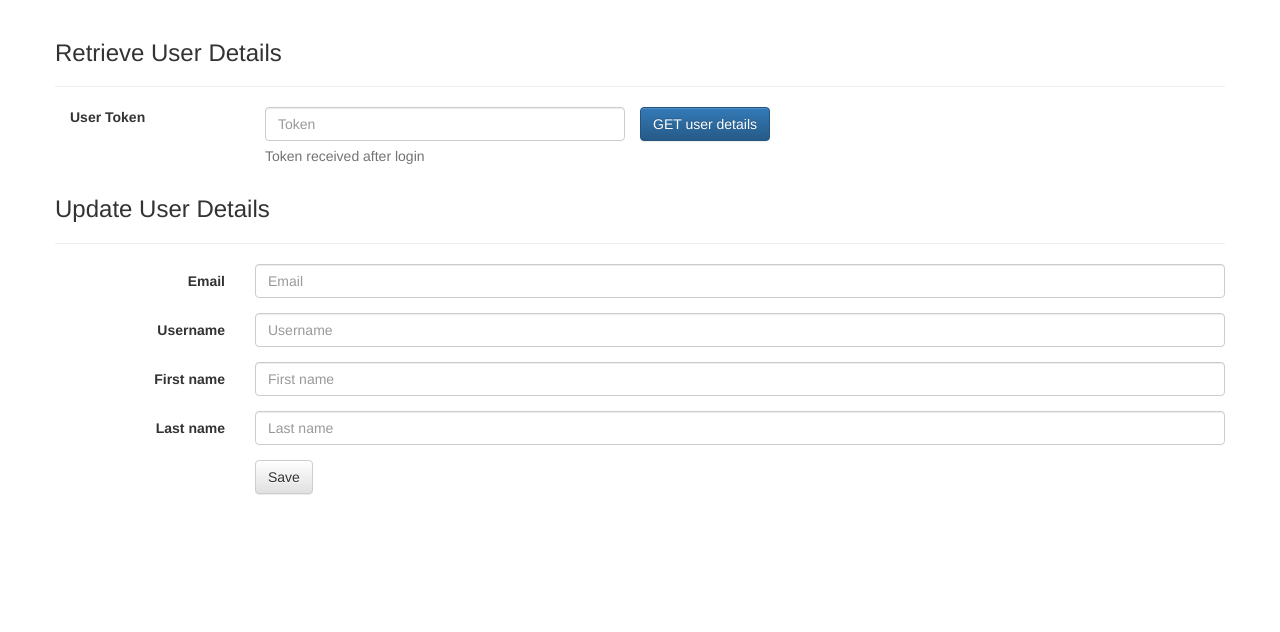
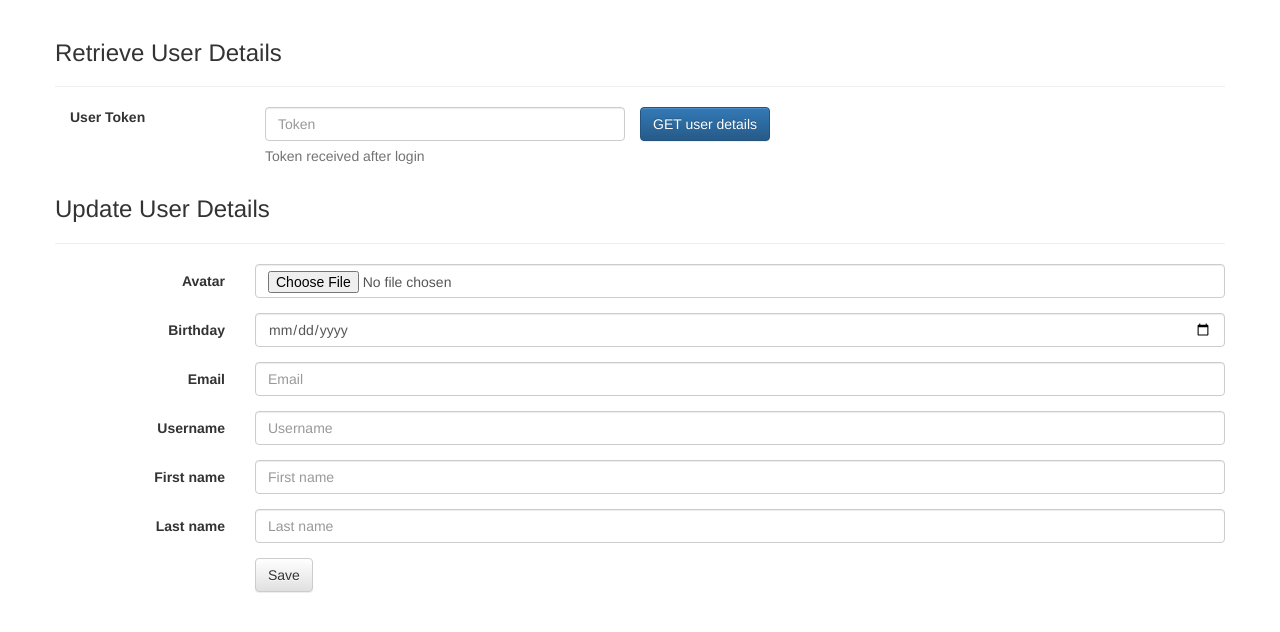
Before and after one commit to pastasha/test_project, a Django app: page /user-details/ in a window 1280 px wide. Shown: the part 52-684 px from the top of the page. Run offline with Django 3.2, Linux system fonts and the light colour scheme; some libraries are stand-ins or nearby versions.

Commit message:
second commit

```diff
--- a/rest_auth/serializers.py
+++ b/rest_auth/serializers.py
@@ -129,7 +129,7 @@ class UserDetailsSerializer(serializers.ModelSerializer):
     """
     class Meta:
         model = UserModel
-        fields = ('pk', 'username', 'email', 'first_name', 'last_name')
+        fields = ('pk', 'username', 'email', 'first_name', 'last_name', 'avatar', 'birthday')
         read_only_fields = ('email', )
 
 
--- a/test_task/templates/fragments/user_details_form.html
+++ b/test_task/templates/fragments/user_details_form.html
@@ -1,5 +1,19 @@
 <!-- Signup form -->
 <form class="form-horizontal" id="signup" role="form" action="{% url 'rest_user_details' %}">{% csrf_token %}
+
+  <div class="form-group">
+    <label for="avatar" class="col-sm-2 control-label">Avatar</label>
+    <div class="col-sm-10">
+      <input name="avatar" type="file" class="form-control" id="avatar" placeholder="Avatar">
+    </div>
+  </div>
+
+  <div class="form-group">
+    <label for="birthday" class="col-sm-2 control-label">Birthday</label>
+    <div class="col-sm-10">
+      <input name="birthday" type="date" class="form-control" id="birthday" placeholder="Birthday" alt="Choose file" multiple accept="image/jpeg,image/png,image/gif">
+    </div>
+  </div>
 
   <div class="form-group">
     <label for="email" class="col-sm-2 control-label">Email</label>
```
